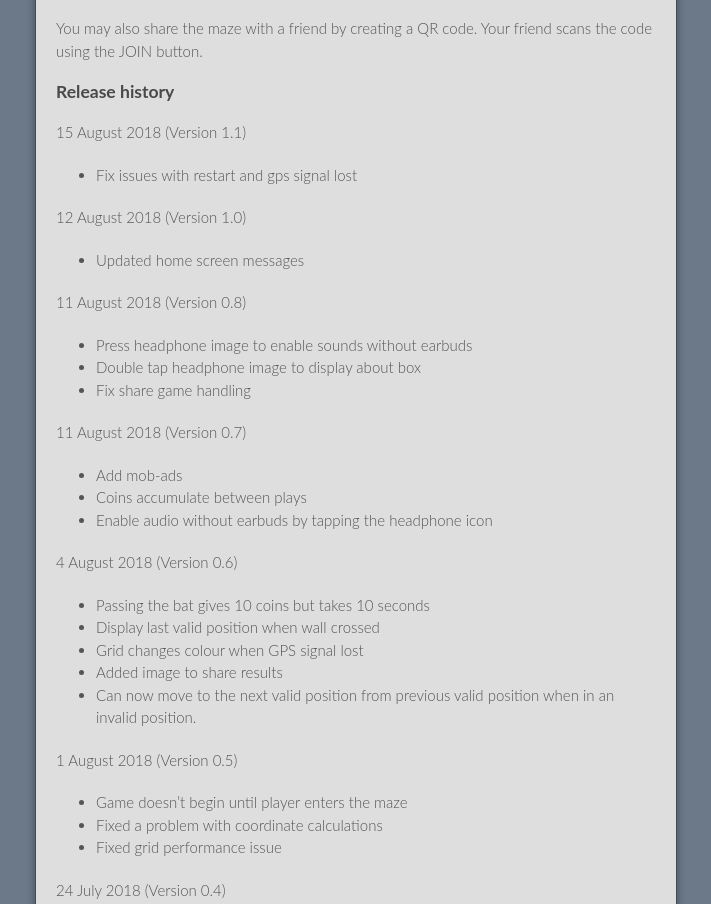
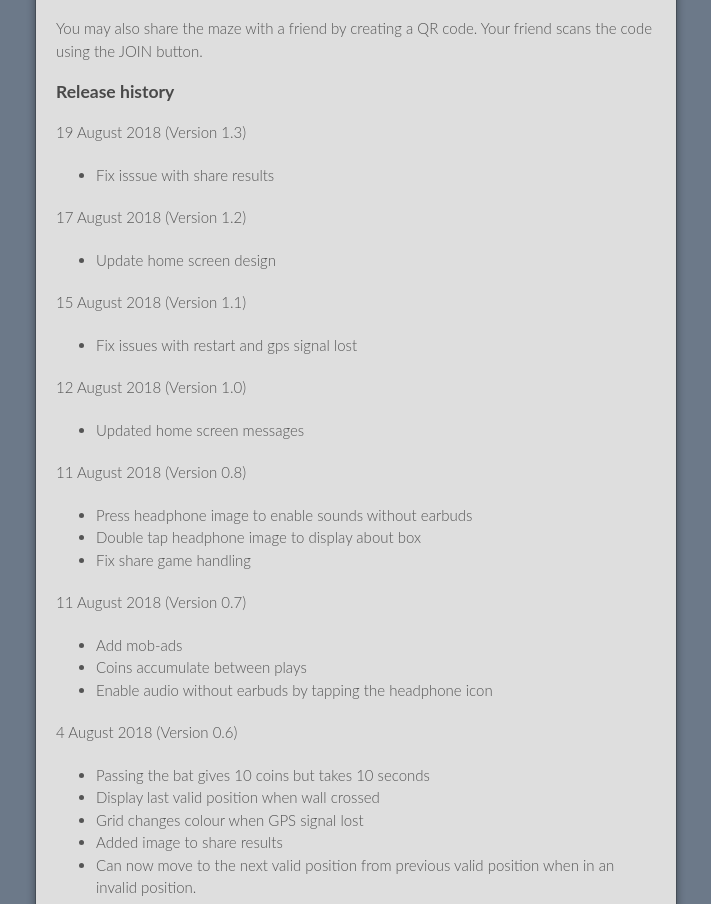
Before and after one commit to chrisws/chrisws.github.io, a plain HTML site: page aircave.html in a window 1280 px wide. Shown: the part 2147-3051 px from the top of the page, without its empty margins (284-995 px from the left). Drawn offline with Linux system fonts and the light colour scheme.

Commit message:
Update aircave version

```diff
--- a/aircave.html
+++ b/aircave.html
@@ -33,6 +33,14 @@
 <p>You may share your game score via other apps for example text or email.</p>
 <p>You may also share the maze with a friend by creating a QR code. Your friend scans the code using the JOIN button.</p>
 <h3 id="release-history">Release history</h3>
+<p>19 August 2018 (Version 1.3)</p>
+<ul>
+<li>Fix isssue with share results</li>
+</ul>
+<p>17 August 2018 (Version 1.2)</p>
+<ul>
+<li>Update home screen design</li>
+</ul>
 <p>15 August 2018 (Version 1.1)</p>
 <ul>
 <li>Fix issues with restart and gps signal lost</li>
@@ -100,7 +108,7 @@
 </div>
       </section>
 <footer>
-  <p>This page was last edited on Sun, 12 Aug 2018 09:48:41 +1000
+  <p>This page was last edited on Wed, 15 Aug 2018 15:59:00 +1000
 </p>
 </footer>
     </div>
```
Also changed, not shown: 1 other file.
